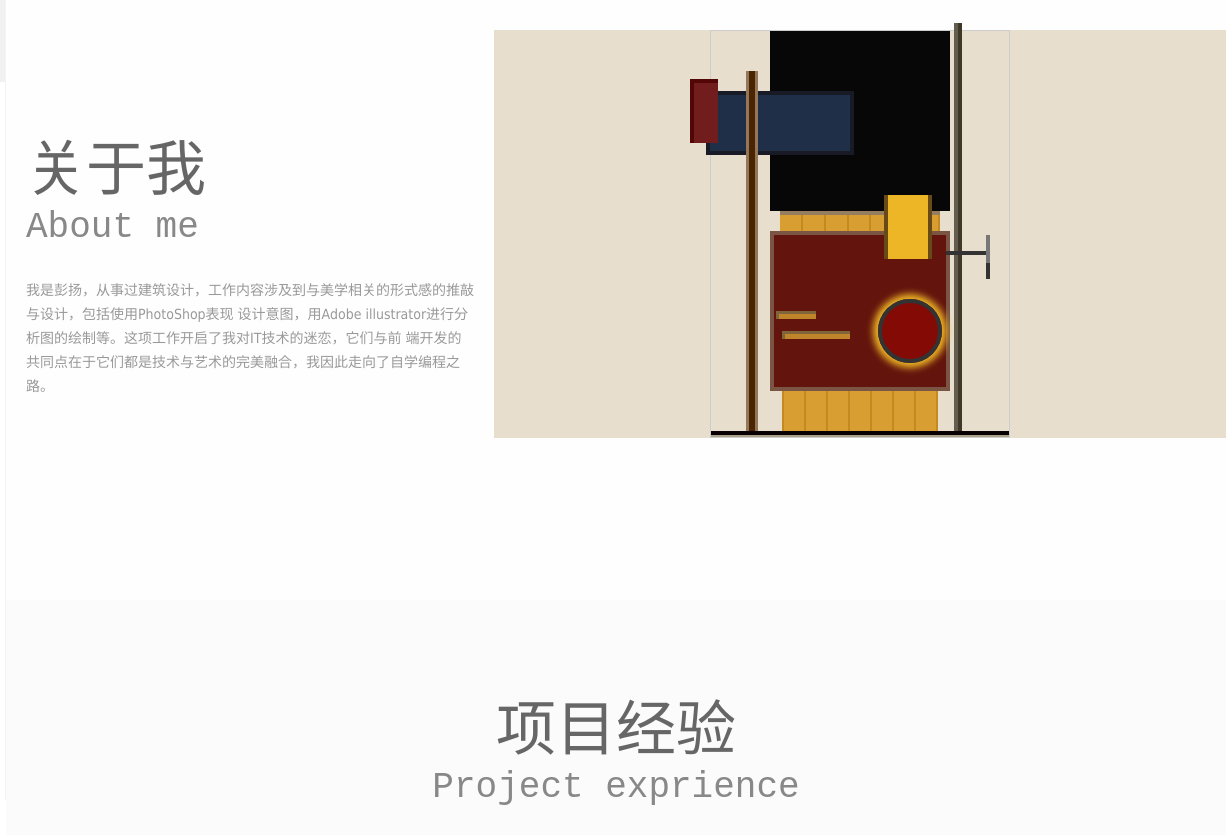
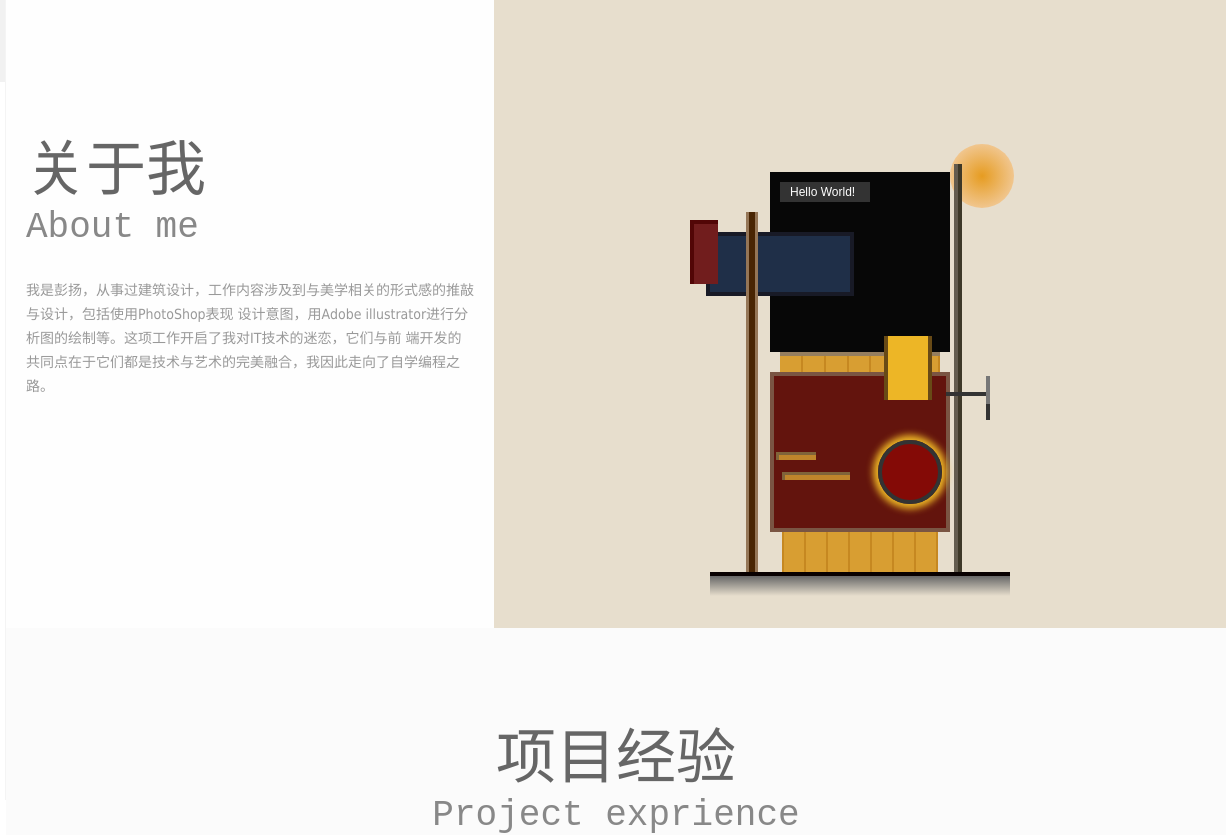
Before and after one commit to Younger-Peng/resume, a website: page step2/index.html in a window 1280 px wide. Shown: the top 835 px of the page, 54-1280 px from the left. Drawn offline with Linux system fonts and the light colour scheme.

Commit message:
architecture

```diff
--- a/step2/css/arch.css
+++ b/step2/css/arch.css
@@ -17,8 +17,8 @@
 }
 .container > .main > .about > .right > ul li.malevich {
   width: 300px;
-  margin: 30px auto;
-  border: 1px solid #ccc;
+  margin: 0 auto;
+  padding: 172px 0 50px 0;
 }
 .container > .main > .about > .right > ul li.malevich > * {
   margin: 0 auto;
@@ -28,6 +28,26 @@
   width: 180px;
   height: 180px;
   background: #070707;
+}
+.container > .main > .about > .right > ul li.malevich > .top input {
+  border: none;
+  margin: 10px;
+  width: 50%;
+  color: #fff;
+  font-size: 12px;
+  height: 20px;
+  outline: none;
+  padding: 0 10px;
+  background: #333;
+}
+.container > .main > .about > .right > ul li.malevich > .top > .circle {
+  position: absolute;
+  right: -64px;
+  top: -28px;
+  width: 64px;
+  height: 64px;
+  border-radius: 50%;
+  background: radial-gradient(#e69c21, #f5d7bb);
 }
 .container > .main > .about > .right > ul li.malevich > .top .right_column {
   position: absolute;
@@ -172,10 +192,18 @@
   background: red;
 }
 .container > .main > .about > .right > ul li.malevich .line {
+  position: relative;
   width: 100%;
   height: 6px;
   background: #080000;
   border-bottom: 2px solid #a8a089;
 }
+.container > .main > .about > .right > ul li.malevich .line .shadow {
+  position: absolute;
+  top: 4px;
+  width: 100%;
+  height: 20px;
+  background: linear-gradient(0, #e7decd, #666);
+}
 
 /*# sourceMappingURL=arch.css.map */
--- a/step2/css/main.css
+++ b/step2/css/main.css
@@ -1,3 +1,7 @@
+::-webkit-input-placeholder {
+  color: #fff;
+}
+
 @keyframes scale {
   50% {
     transform: scale(1.2);
@@ -132,7 +136,7 @@
   opacity: 1;
 }
 .container > main > .works > ul li > .back:hover .cover h4 {
-  top: 20px;
+  top: 30px;
 }
 .container > main > .works > ul li > .back:hover .cover p {
   top: 80px;
--- a/step2/index.html
+++ b/step2/index.html
@@ -56,6 +56,8 @@
           <ul>
             <li class="malevich">
               <div class="top">
+                <input type="text" placeholder="Hello World!">
+                <div class="circle"></div>
                 <div class="balcony">
                   <div class="extend"></div>
                   <div class="column"></div>
@@ -88,7 +90,9 @@
                 <li></li>
                 <li></li>
               </ul>
-              <div class="line"></div>
+              <div class="line">
+                <div class="shadow"></div>
+              </div>
             </li>
           </ul>
         </div>
```
